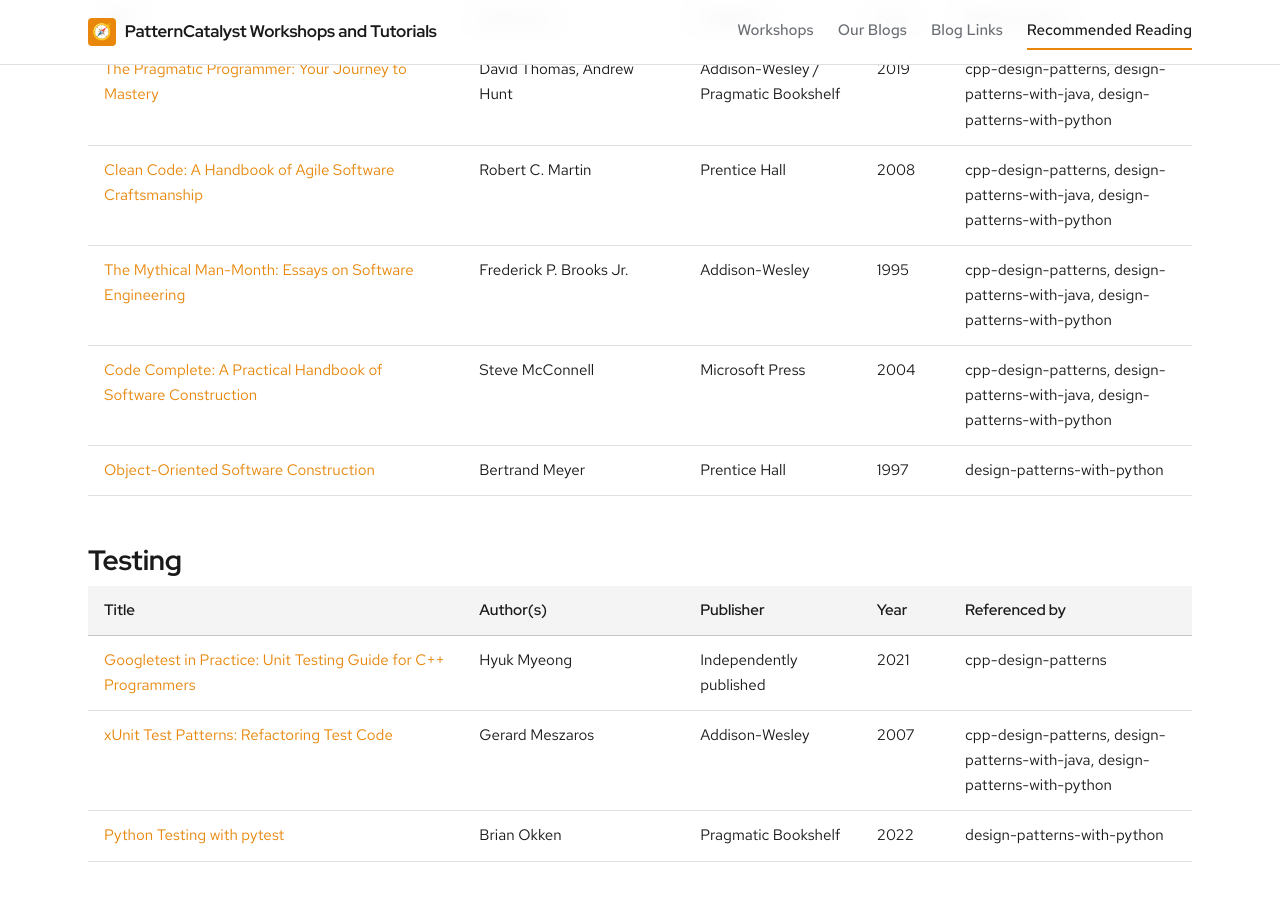
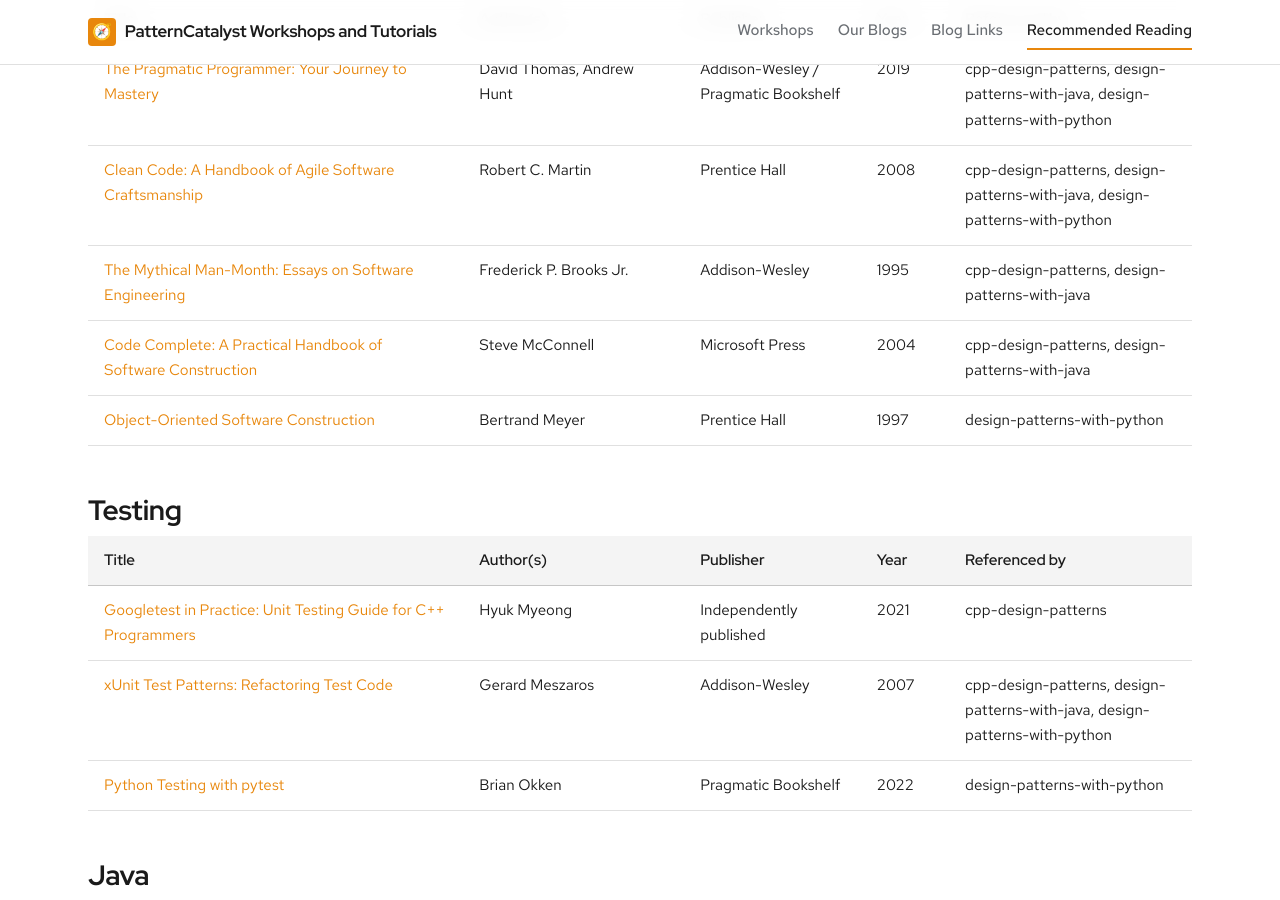
Before and after one commit to patterncatalyst/patterncatalyst-workshops-tutorials-list, a Jekyll site: the page built from books.html, in a window 1280 px wide and 900 px high, scrolled down 2839 px. Built offline with Jekyll 4.4.1, drawn with Linux system fonts in a browser that asks for light colours; some web fonts are replaced.

Commit message:
data(books): drop design-patterns-with-python from two rows its bibliography no longer lists; scrub a home path (#62)
The Python book's r21 trimmed its bibliography to what its appendices show: The Mythical Man-Month and Code Complete are no longer cited. Also replaces an absolute home path in gen-books.py's usage line with ~/Dev.

```diff
--- a/_data/books.yml
+++ b/_data/books.yml
@@ -933,7 +933,6 @@
   referenced_by:
     - "cpp-design-patterns"
     - "design-patterns-with-java"
-    - "design-patterns-with-python"
 
 - title: "Effective Java"
   authors: "Joshua Bloch"
@@ -964,7 +963,6 @@
   referenced_by:
     - "cpp-design-patterns"
     - "design-patterns-with-java"
-    - "design-patterns-with-python"
 
 - title: "Developing High-Frequency Trading Systems"
   authors: "Sebastien Donadio, Sourav Ghosh, Romain Rossier"
--- a/scripts/gen-books.py
+++ b/scripts/gen-books.py
@@ -10,7 +10,7 @@
 scanned repo directories.
 
 Usage:
-    python3 -I scripts/gen-books.py --repos-root /home/rsedor/Dev --out _data/books.yml
+    python3 -I scripts/gen-books.py --repos-root ~/Dev --out _data/books.yml
 
 Re-running MERGES into the existing _data/books.yml rather than
 overwriting it: hand-added entries, review_notes, and human-corrected
```
